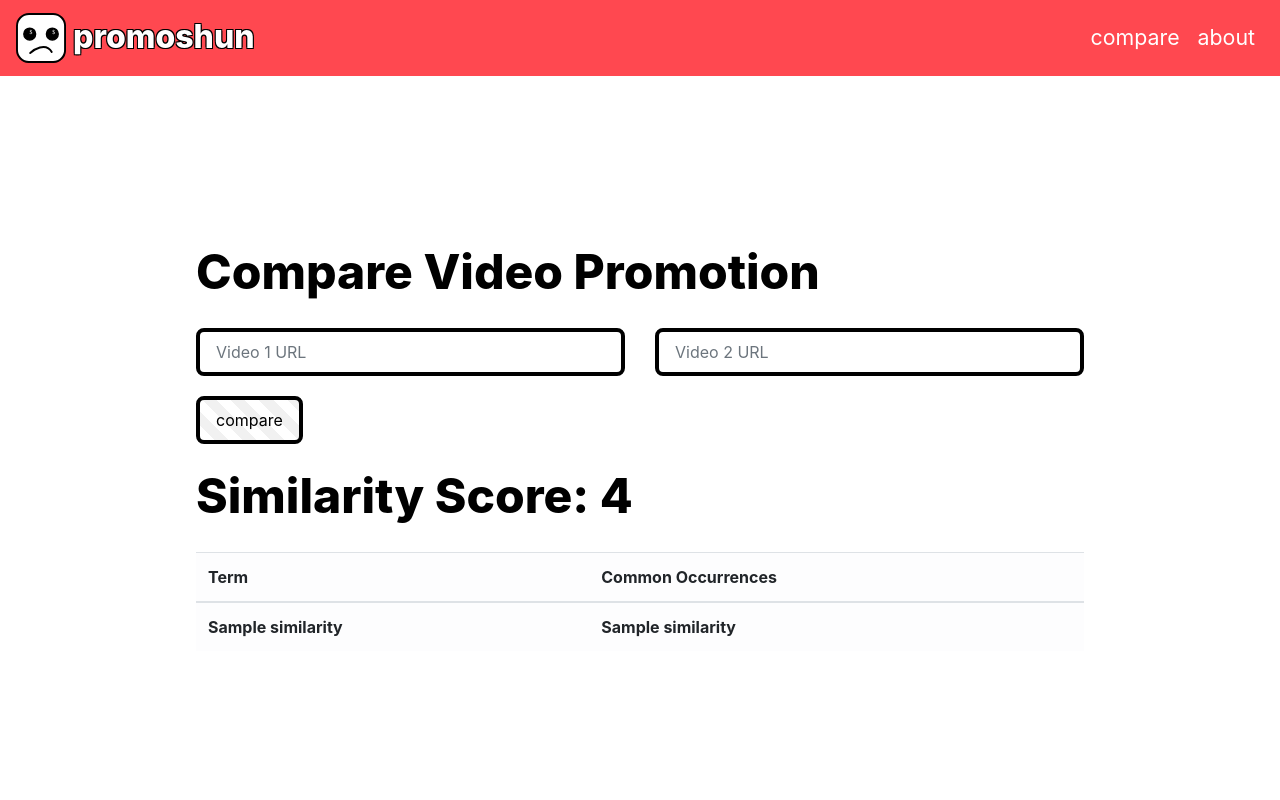
After one commit to jluo117/FakeVideo, a Flask app: template templates/compare.html in a window 1280 px wide. The commit adds this page. Run offline with Flask 2, Linux system fonts and the light colour scheme; the template is opened without the code that fills it: most values are stand-ins (such as "Sample title", 1, 10 or a date in 2020); lists and menus that the app fills with data are empty; some libraries are stand-ins or nearby versions.

Commit message:
sim score

```diff
--- a/Compare.py
+++ b/Compare.py
@@ -24,9 +24,10 @@ def compareVideo(VideoOne,VideoTwo):
 	VideoTwoTxt = ""
 	try:
 		resOne = YouTubeTranscriptApi.get_transcript(VideoOne)
+		print(resOne)
 		resTwo = YouTubeTranscriptApi.get_transcript(VideoTwo)
 	except:
-		return "Having issue parsing Subtiles"
+		return False, False
 	for output in resOne:
 		VideoOneTxt += output['text'] + " "
 	for output in resTwo:
@@ -39,4 +40,4 @@ def compareVideo(VideoOne,VideoTwo):
 		if word in VideoTwoBucket:
 			score += min(VideoOneBucket[word],VideoTwoBucket[word])
 			Common[word] = min(VideoOneBucket[word],VideoTwoBucket[word])
-	return str(score) , Common
+	return score, Common
--- a/app.py
+++ b/app.py
@@ -2,11 +2,24 @@ from flask import Flask, render_template, redirect, request
 from VideoDetect import VideoDetect
 from youtube_transcript_api import YouTubeTranscriptApi
 from reteriveChannel import *
+from Compare import *
 app = Flask(__name__)
 Video_Detector = VideoDetect()
 
 def extract_id_from_url(link):
     return str(link.split('=', 1)[1])[:11]
+
+
+@app.route('/compare', methods=['GET','POST'])
+def compare():
+    if request.method == 'POST':
+        vid1 = extract_id_from_url(str(request.form.get('video1')))
+        vid2 = extract_id_from_url(str(request.form.get('video2')))
+        print(vid1, vid2)
+        rating, similarities = compareVideo(vid1, vid2)
+
+        return render_template('compare.html', page_name='compare videos', rating=rating, similarities=similarities)
+    return render_template('compare.html', page_name='compare videos')
 
 
 @app.route('/about')
--- a/static/css/index.css
+++ b/static/css/index.css
@@ -22,6 +22,12 @@
     margin-bottom: 20px;
 }
 
+.heading-no-padding {
+    font-weight: 800;
+    font-size: 36pt !important;
+    margin-bottom: 20px;
+}
+
 #main-form {
     margin-left: 10%;
     width: 80%;
@@ -29,11 +35,15 @@
 }
 
 
-.form-control, .btn-dark, iframe, #about-description {
+.form-control, .btn-dark, iframe, #about-description, .card {
     padding: 8px 16px;
     border: 4px solid black;
     border-radius: 8px !important;
     color: black !important;
+}
+
+#channelDetails {
+    margin-top: 20px;
 }
 
 iframe {
--- a/templates/base.html
+++ b/templates/base.html
@@ -39,6 +39,9 @@
     <div class="collapse navbar-collapse" id="navbarNavAltMarkup">
         <ul class="navbar-nav ml-auto">
             <li class="nav-item">
+                <a class="btn btn-med nav-link text-white" href="/compare">compare</a>
+            </li>
+            <li class="nav-item">
                 <a class="btn btn-med nav-link text-white" href="/about">about</a>
             </li>
 
--- /dev/null
+++ b/templates/compare.html
@@ -0,0 +1,47 @@
+{% extends "base.html" %}
+{% block content %}
+    <div id="main-container">
+        <div class="container">
+
+            <div id="main-form">
+                <div class="heading-text text-black" style="text-align: left;">
+                    Compare Video Promotion
+                </div>
+                <form method=post action="/compare">
+                    <div class="form-group">
+                        <div class="row">
+                            <div class="col-6">
+                                <input type="text" class="form-control" name="video1" id="video1"
+                                       placeholder="Video 1 URL">
+                            </div>
+                            <div class="col-6">
+                                <input type="text" class="form-control" name="video2" id="video2"
+                                       placeholder="Video 2 URL">
+                            </div>
+                            <div class="col-12">
+                                <button class="btn btn-dark" type="submit" style="margin-top: 20px">compare</button>
+                            </div>
+                        </div>
+                    </div>
+                </form>
+                <div class="heading-no-padding text-black" style="text-align: left;">
+                    Similarity Score: {{ rating }}
+                </div>
+                <table class="table table-light" id="table-nlp">
+                    <thead>
+                    <th scope="col">Term</th>
+                    <th scope="col">Common Occurrences</th>
+                    </thead>
+                    <tbody>
+                    {% for k,v in similarities.items() %}
+                        <tr>
+                            <th scope="col">{{ k }}</th>
+                            <th scope="col">{{ v }}</th>
+                        </tr>
+                    {% endfor %}
+                    </tbody>
+                </table>
+            </div>
+        </div>
+    </div>
+{% endblock %}
```
